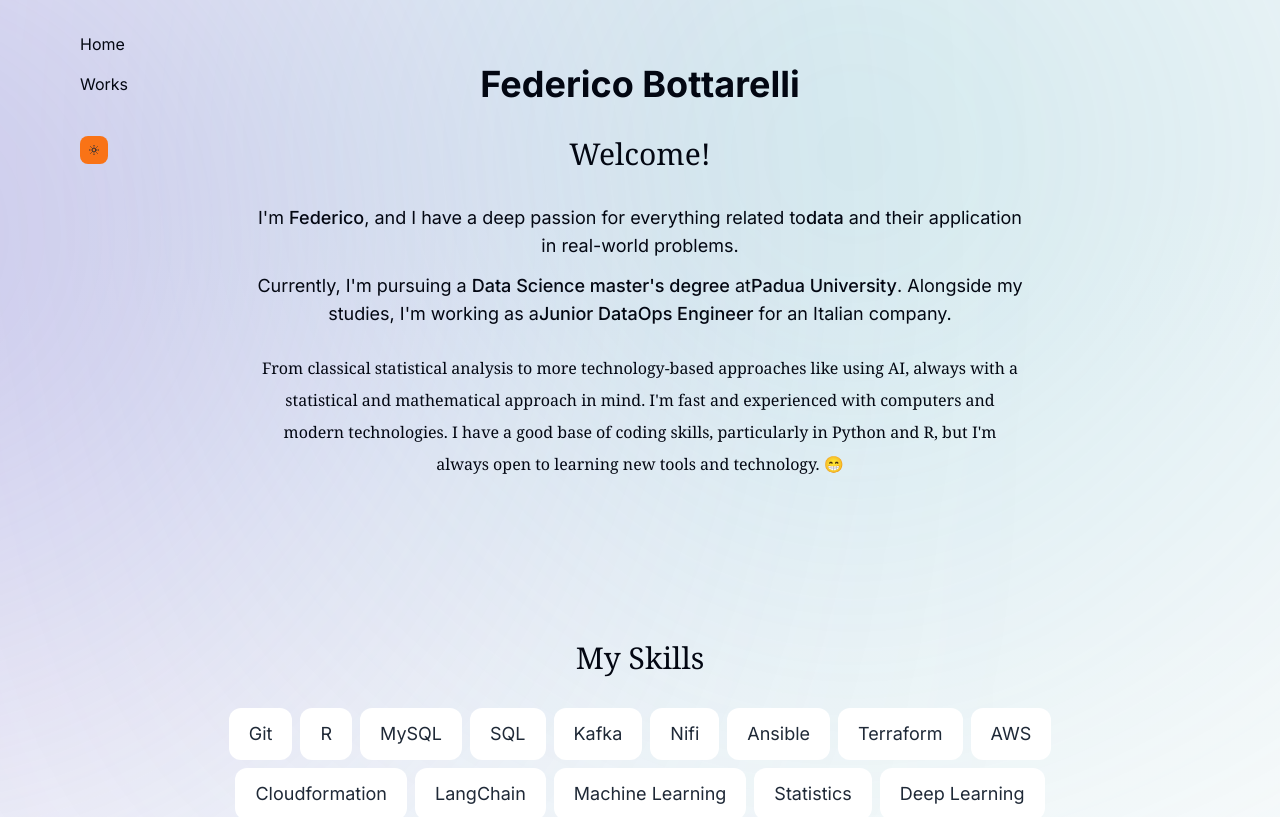
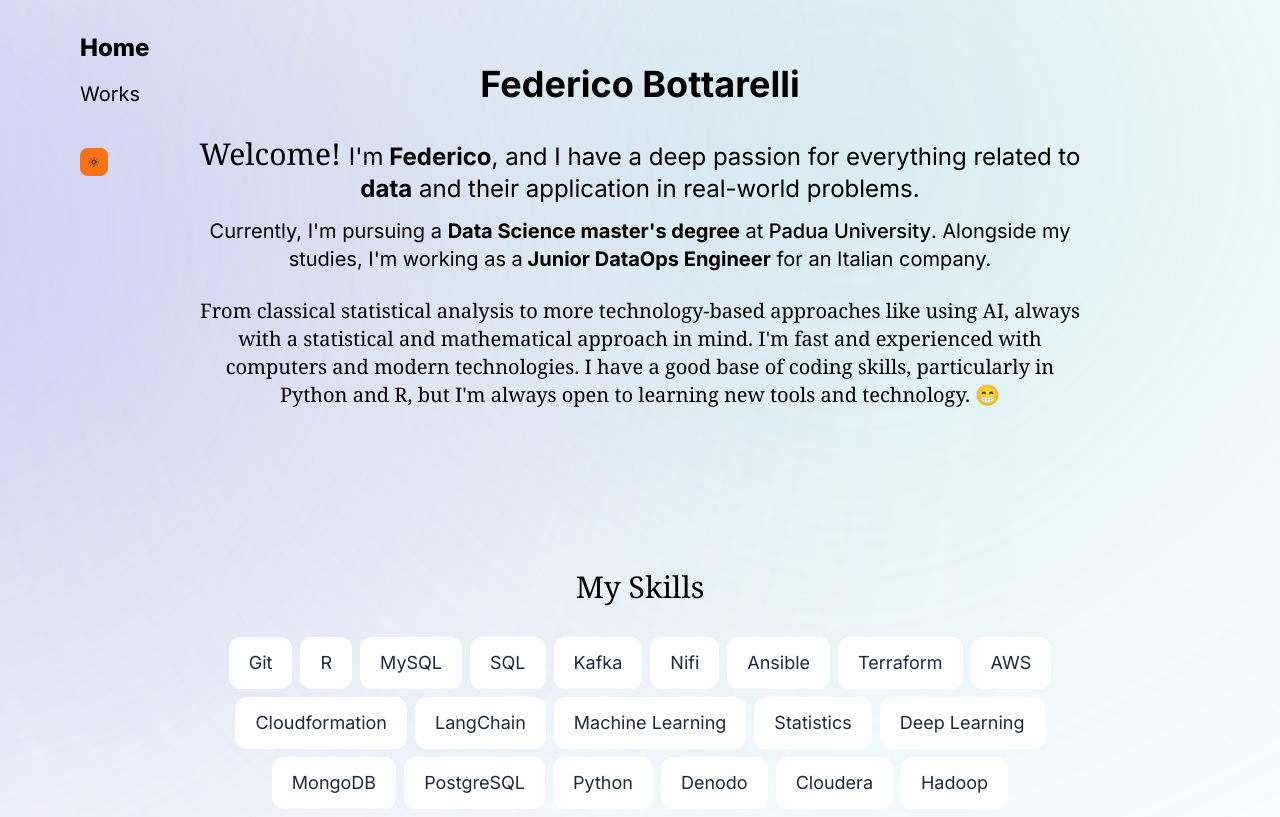
Before and after one commit to fbottarelli/personal-portfolio, a Next.js app: page / in a window 1280 px wide. Shown: the top 817 px of the page. Built offline with nearby package versions, Linux system fonts and the light colour scheme.

Commit message:
fixed many problems, added working in progress works page

```diff
--- a/src/app/layout.tsx
+++ b/src/app/layout.tsx
@@ -22,10 +22,7 @@ export default function RootLayout({
 }) {
   return (
     <html lang="en" className="!scroll-smooth">
-      {/* <body className={inter.className}>{children}</body>  */}
-      <body className={`${inter.className} flex flex-col min-h-screen bg-gray-50 text-gray-950 dark:bg-gray-900 dark:text-gray-50 dark:text-opacity-90`}>
-
-
+      <body className={`${inter.className}`}>
       {/*Background*/}
       <div className="bg-[#46ACC2] absolute top-[-6rem] -z-10 right-[11rem] h-[31.25rem] w-[31.25rem] rounded-full blur-[20rem] dark:bg-[#946263] "></div>
       {/*sm:w-[68.75rem] */}
@@ -40,7 +37,6 @@ export default function RootLayout({
             <Footer />
           </ActiveSectionContextProvider>
       </ThemeContextProvider>
-
       </body>
     </html>
   );
--- a/src/app/page.tsx
+++ b/src/app/page.tsx
@@ -1,13 +1,13 @@
-import Image from 'next/image'
+// import Image from 'next/image'
 import React from "react";
-import About from "@/components/about";
-import Contact from "@/components/contact";
+// import About from "@/components/about";
+// import Contact from "@/components/contact";
 import Experience from "@/components/experience";
 import Intro from "@/components/intro";
-import Projects from "@/components/projects";
-import SectionDivider from "@/components/section-divider";
+// import Projects from "@/components/projects";
+// import SectionDivider from "@/components/section-divider";
 import Skills from "@/components/skills";
-import Form from "@/components/form";
+// import Form from "@/components/form";
 
 
 export default function Home() {
@@ -20,7 +20,7 @@ export default function Home() {
         <Intro />
         <Skills />
         <Experience />
-        <Form />
+        {/*<Form />*/}
 
 
 
--- a/src/app/posts/page.tsx
+++ b/src/app/posts/page.tsx
@@ -1,17 +1,12 @@
-import React from 'react'
+// pages/wip.js
 
-const page = () => {
-  return (
-    <div className="flex-col">
-        <div className="sec-title">
-            <p> My Works</p>
+export default function WorkInProgress() {
+    return (
+        <div className="flex flex-col items-center justify-center min-h-screen">
+            <h1 className="text-4xl font-bold mb-4 text-gray-700">Work in Progress</h1>
+            <p className="text-xl text-gray-500">
+                This page is currently under construction. Please check back later!
+            </p>
         </div>
-        <div>
-            <p>Sunt do velit ullamco deserunt nulla incididunt consectetur est. Elit aute aliquip proident deserunt minim excepteur culpa qui velit nulla commodo adipisicing excepteur cillum. Ea duis ullamco commodo incididunt anim ex proident ipsum reprehenderit consectetur veniam. Eu velit reprehenderit anim voluptate.</p>
-        </div>
-
-    </div>
-  )
+    );
 }
-
-export default page
--- a/src/components/SwitchTheme.tsx
+++ b/src/components/SwitchTheme.tsx
@@ -16,7 +16,7 @@ export default function ThemeSwitch() {
       onClick={toggle}
       className={`flex h-7 w-7 items-center justify-center rounded-lg transition-all bg-orange-500 text-white uppercase px-2 py-1 ${
         darkMode ? 'dark:bg-blue-600' : ''
-      } mx-10 md:my-10 md:mx-0`}
+      } mx-10 lg:my-10 lg:mx-0`}
     >
       <svg
         xmlns="http://www.w3.org/2000/svg"
--- a/src/components/header.tsx
+++ b/src/components/header.tsx
@@ -1,9 +1,9 @@
 "use client";
-import { useState } from 'react';
+// import { useState } from 'react';
 import SwitchTheme from './SwitchTheme'
 import Link from 'next/link'
-import { motion } from "framer-motion";
-import { links } from "@/lib/data";
+// import { motion } from "framer-motion";
+// import { links } from "@/lib/data";
 
 const Nav = () => {
     return (
@@ -18,11 +18,11 @@ const Nav = () => {
                         initial={{ y: -100, x: "+50%", opacity: 0 }}
                         animate={{ y: 0, x: "+50%", opacity: 1 }}>
             </motion.div>*/}
-            <nav className="fixed top-8 left-20 flex flex-row md:flex-col">
+            <nav className="lg:fixed lg:top-8 lg:left-20 flex flex-row lg:flex-col justify-center mb-10 lg:mb-0 2xl:px-52">
                 {/*<div className="flex flex-row md:flex-col">*/}
-                    <Link href="/" className="mr-12 md:mb-4">Home</Link>
+                    <Link href="/" className="mr-12 lg:mb-4 font-extrabold text-2xl">Home</Link>
                     {/*<Link href="/about" className="mr-4 md:mr-0">About me</Link>*/}
-                    <Link href="/posts">Works</Link>
+                    <Link href="/posts" className='text-xl'>Works</Link>
                     {/* Dark/light button */}
                     <SwitchTheme/>
                 {/*</div>*/}
--- a/src/components/intro.tsx
+++ b/src/components/intro.tsx
@@ -1,7 +1,7 @@
 "use client";
 
 import React from "react";
-import SectionHeading from "./section-heading";
+// import SectionHeading from "./section-heading";
 import { motion } from "framer-motion";
 import { useSectionInView } from "@/lib/hooks";
 
@@ -11,26 +11,26 @@ export default function About() {
     return (
         <motion.section
             ref={ref}
-            className="mb-28 max-w-3xl text-center leading-8 sm:mb-40 scroll-mt-28"
+            className="mb-28 max-w-4xl text-center leading-8 sm:mb-40 scroll-mt-28"
             initial={{ opacity: 0, y: 100 }}
             animate={{ opacity: 1, y: 0 }}
             transition={{ delay: 0.175 }}
             id="about"
         >
-            <SectionHeading>Welcome!</SectionHeading>
-            <div className="text-lg">
-            <p className="mb-3">
-                I'm <span className="font-medium">Federico</span>, and I have a deep passion for everything related to
-                <span className="font-medium">data</span> and their application in real-world problems.
+            {/*<SectionHeading>Welcome!</SectionHeading>*/}
+            <p className="mb-3 text-2xl">
+                <span className='text-3xl font-serif'>Welcome!  </span>
+                I'm<span className="font-bold"> Federico</span>, and I have a deep passion for everything related to
+                <span className="font-bold"> data</span> and their application in real-world problems.
             </p>
 
-            <p className="mb-6">
-                Currently, I'm pursuing a <span className="font-medium">Data Science master's degree</span> at
-                <span className="font-medium">Padua University</span>. Alongside my studies, I'm working as a
-                <span className="font-medium">Junior DataOps Engineer</span> for an Italian company.
+            <p className="mb-6 text-xl">
+                Currently, I'm pursuing a <span className="font-bold"> Data Science master's degree</span> at
+                <span className="font-medium"> Padua University</span>. Alongside my studies, I'm working as a
+                <span className="font-bold"> Junior DataOps Engineer</span> for an Italian company.
             </p>
-            </div>
-            <p className="font-serif">
+
+            <p className="font-serif text-xl">
                 From classical statistical analysis to more technology-based approaches like using AI, always with a statistical and mathematical approach in mind. I'm fast and experienced with computers and modern technologies. I have a good base of coding skills, particularly in Python and R, but I'm always open to learning new tools and technology. 😁
             </p>
         </motion.section>
--- a/src/components/skills.tsx
+++ b/src/components/skills.tsx
@@ -27,7 +27,7 @@ export default function Skills() {
     <section
       id="skills"
       ref={ref}
-      className="mb-12 max-w-[53rem] scroll-mt-28 text-center sm:mb-24"
+      className="mb-12 max-w-4xl scroll-mt-28 text-center sm:mb-24"
     >
         <SectionHeading>My Skills</SectionHeading>
       <ul className="flex flex-wrap justify-center gap-2 text-lg text-gray-800">
--- a/src/lib/data.ts
+++ b/src/lib/data.ts
@@ -60,6 +60,34 @@ export const experiencesData = [
     },
 ] as const;
 
+export const skillsData = [
+    "Git",
+    "R",
+    "MySQL",
+    "SQL",
+    "Kafka",
+    "Nifi",
+    "Ansible",
+    "Terraform",
+    "AWS",
+    "Cloudformation",
+    "LangChain",
+    "Machine Learning",
+    "Statistics",
+    "Deep Learning",
+    "MongoDB",
+    "PostgreSQL",
+    "Python",
+    "Denodo",
+    "Cloudera",
+    "Hadoop",
+    // "JavaScript",
+    // "TypeScript",
+    // "React",
+    // "Next.js",
+    // "Node.js",
+] as const;
+
 /*export const projectsData = [
     {
         title: "CorpComment",
@@ -83,28 +111,3 @@ export const experiencesData = [
         imageUrl: wordanalyticsImg,
     },
 ] as const;*/
-
-export const skillsData = [
-    "Git",
-    "R",
-    "MySQL",
-    "SQL",
-    "Kafka",
-    "Nifi",
-    "Ansible",
-    "Terraform",
-    "AWS",
-    "Cloudformation",
-    "LangChain",
-    "Machine Learning",
-    "Statistics",
-    "Deep Learning",
-    "MongoDB",
-    "PostgreSQL",
-    "Python",
-    // "JavaScript",
-    // "TypeScript",
-    // "React",
-    // "Next.js",
-    // "Node.js",
-] as const;
--- a/styles/globals.css
+++ b/styles/globals.css
@@ -27,7 +27,7 @@ body {
 }
 
 .my-body {
-  @apply antialiased max-w-md md:max-w-6xl flex flex-col flex-grow md:flex-row mx-auto mt-8 md:mt-16 p-5 md:p-0;
+  @apply antialiased max-w-lg md:max-w-xl lg:max-w-6xl xl:max-w-full flex flex-col flex-grow lg:flex-row mx-auto mt-8 md:mt-16 p-5 md:p-0 min-h-screen justify-center;
 }
 
 .central-column {
```
